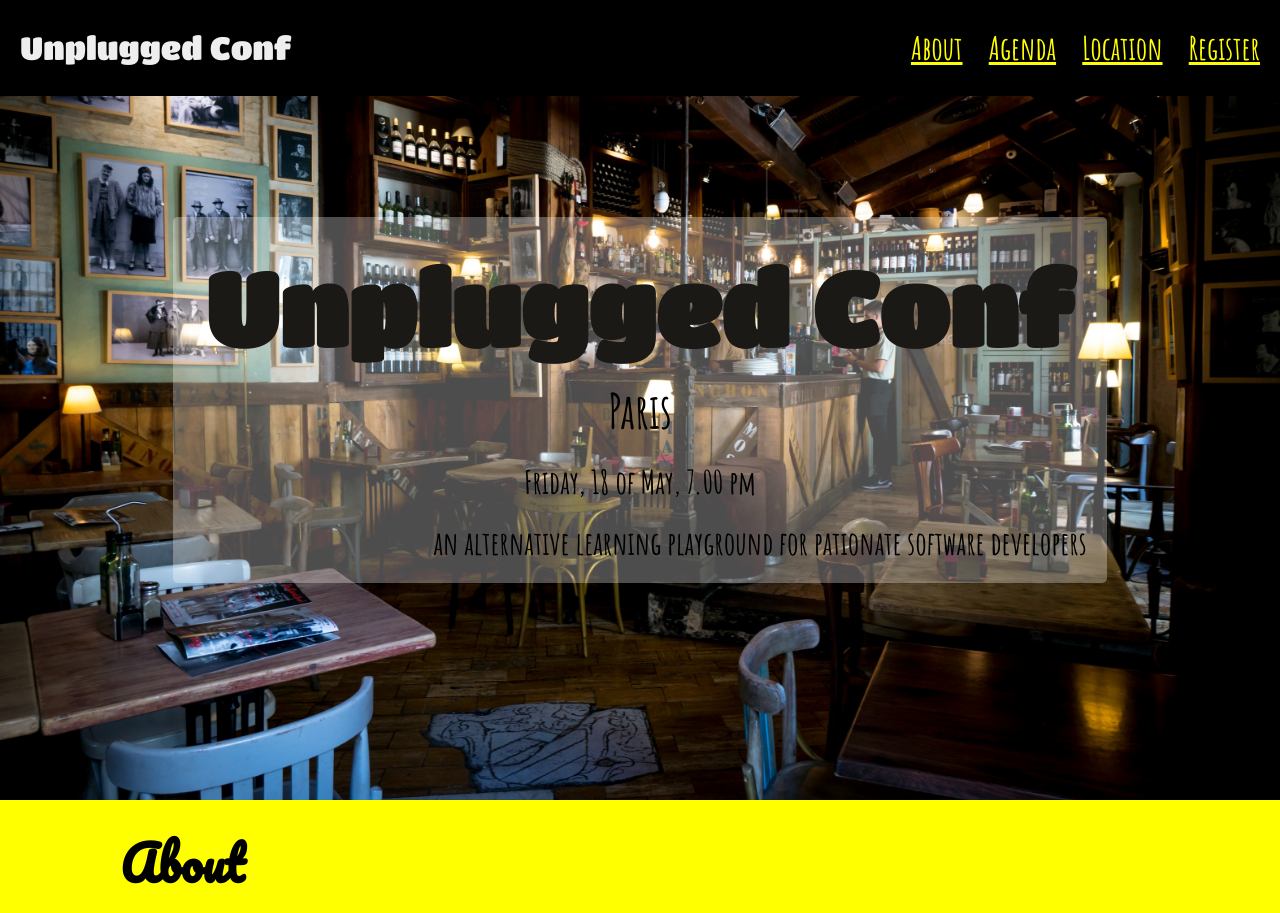
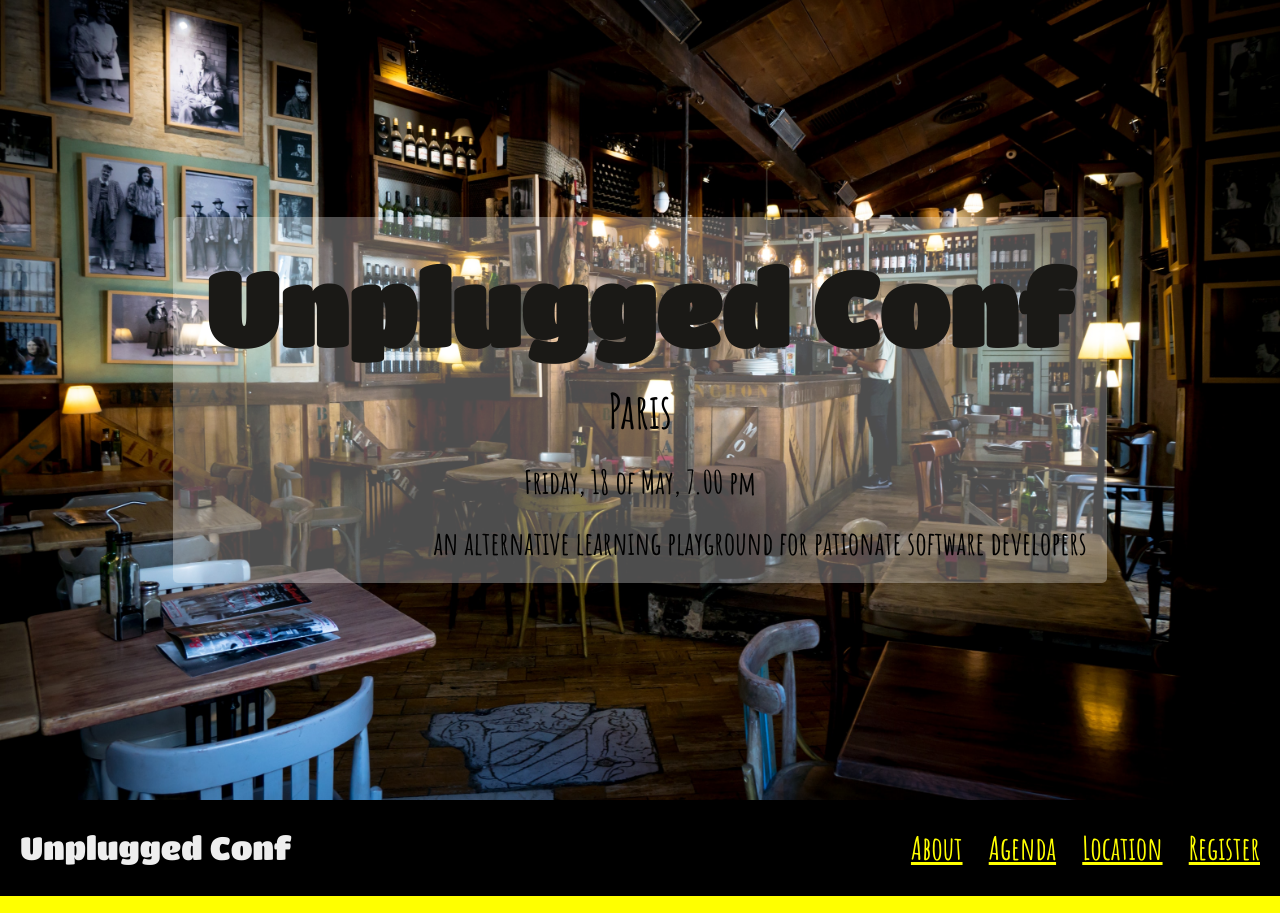
Before and after one commit to ncraftsconf/unpluggedconf, a plain HTML site: page index.html in a window 1280 px wide. Shown: the top 913 px of the page. Drawn offline with Linux system fonts and the light colour scheme.

Commit message:
rc-feat-added -stay on top- feature to main menu

```diff
--- a/index.html
+++ b/index.html
@@ -97,7 +97,7 @@
             font-size: 2em;
             background-color:var(--black);
             color:var(--white);
-            position: fixed;
+            position: relative;
             top:0px;
             right:0px;
             z-index:10;
@@ -211,22 +211,6 @@
 <body>
     <article class="page">
 
-        <nav class="menu">
-
-            <span class="title">Unplugged Conf</span>
-
-            <input type="checkbox" id="menu-check" class="mobile-check" />
-                <label for="menu-check" class="label-for-menu-check">[=]</label>
-
-            <div class="links">
-
-                <a href="#about">About</a>
-                <a href="#agenda">Agenda</a>
-                <a href="#location">Location</a>
-                <a href="#register">Register</a>
-            </div>
-
-        </nav>
 
     <!--==================[ Section ]====================-->
 
@@ -238,7 +222,23 @@
             <h3 class="padaround2">an alternative learning playground for pationate software developers</h3>
         </div>
     </section>
+    <span id="menuanchor"></span>
+    <nav class="menu" id="topmenu">
 
+        <span class="title">Unplugged Conf</span>
+
+        <input type="checkbox" id="menu-check" class="mobile-check" />
+            <label for="menu-check" class="label-for-menu-check">[=]</label>
+
+        <div class="links">
+
+            <a href="#about">About</a>
+            <a href="#agenda">Agenda</a>
+            <a href="#location">Location</a>
+            <a href="#register">Register</a>
+        </div>
+
+    </nav>
 
 
 
@@ -333,6 +333,15 @@
     <footer>
         <p>(c) 2018, Rui, Dylan, NewCrafts Team &amp; Friends </p>
     </footer>
-</article>
+    </article>
+    <script>
+    let topMenu = document.getElementById('topmenu');
+    let beforeTopMenu = document.getElementById('menuanchor');
+
+    window.onscroll = function(e){
+        if(topMenu.getBoundingClientRect().top <= 0)     { topMenu.style.position='fixed'; }
+        if(beforeTopMenu.getBoundingClientRect().top > 0) { topMenu.style.position='relative';}
+    }
+    </script>
 </body>
 </html>
```
